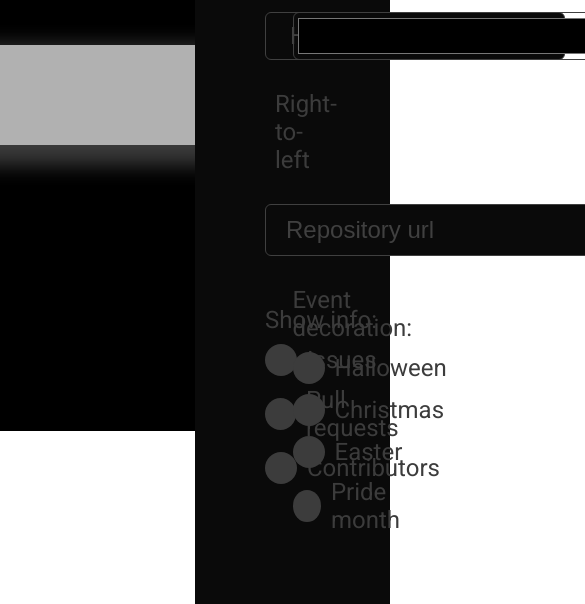
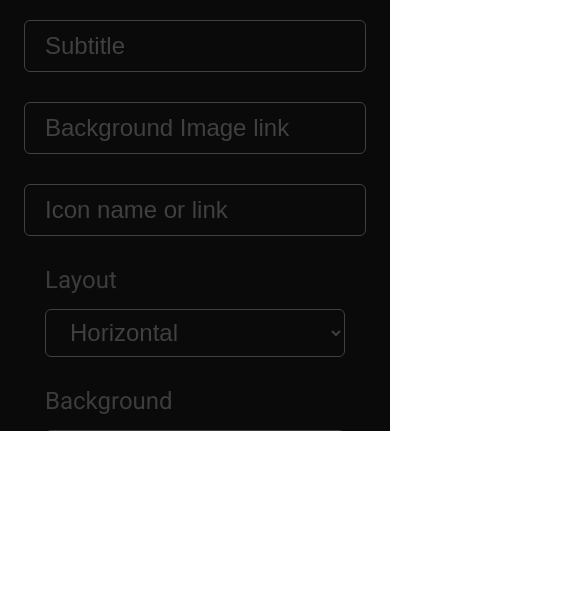
Before and after one commit to LoredDev/LoredMarkdown, a website: page index.html in a window 390 px wide. Shown: the part 413-1017 px from the top of the page, 585 px wide, since content can reach past the window. After the commit the page ends 844 px from the top, so only its background shows below. Drawn offline with Linux system fonts and the light colour scheme.

Commit message:
feat(front): ✨ responsive design

```diff
--- a/src/css/style.css
+++ b/src/css/style.css
@@ -1,5 +1,4 @@
 @import url('https://fonts.googleapis.com/css2?family=Roboto:ital,wght@0,100;0,300;0,400;0,500;0,700;0,900;1,100;1,300;1,400;1,500;1,700;1,900&display=swap');
-
 
 :root {
 	--banner-color: #b1b1b1;
@@ -23,7 +22,20 @@ body {
 	background-color: var(--banner-bgc);
 	display: grid;
 	height: 100%;
-	grid-template-columns: 50% 50%;
+	grid-template-columns: repeat(2, 50%);
+}
+
+@media only screen and (max-width: 800px) {
+	.container {
+		grid-template-columns: 100%;
+	}
+	.options-grid-container {
+		justify-items: center;
+	}
+	.options {
+		display: grid;
+		justify-content: center;
+	}
 }
 
 .banner {
@@ -34,12 +46,14 @@ body {
 	justify-self: center;
 	border-radius: 20px;
 	box-shadow: 0px 10px 20px 10px rgb(58, 58, 58);
+	margin: 40px;
 }
 
 .options {
 	background-color: var(--options-bgc);
 	color: white;
 	padding: 70px;
+	overflow: auto;
 }
 
 input::placeholder {
@@ -47,8 +61,6 @@ input::placeholder {
 	text-shadow: none;
 
 }
-
-
 
 label {
 	color: #3c3c3c;
@@ -62,7 +74,6 @@ h1 {
 h1, input {
 	text-shadow: 0 0 5px #fff;
 }
-
 
 .txt-input, select {
 	background: #0a0a0a;
@@ -86,14 +97,11 @@ input:focus, select:focus {
 	box-shadow: 0px 0px 0px 4px #3f3f46;
 }
 
-input {
- 	margin-right: 70px;
-}
-
 .options-grid-container {
 	display: grid;
-	grid-template-columns: 50% 50%;
-	align-items: center;
+	grid-template-columns: repeat(auto-fit, minmax(350px, 1fr));
+/* 	grid-template-columns: 50% 50%;
+ */	align-items: center;
 	row-gap: 30px;
 }
 
```
